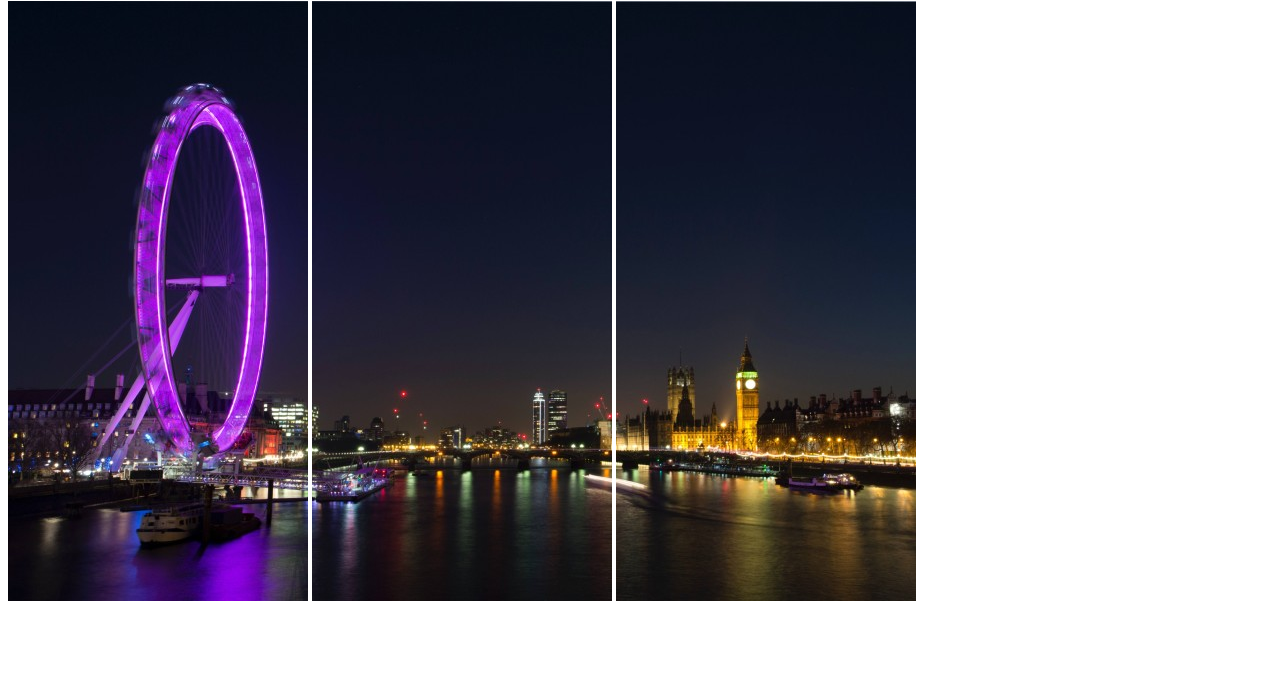
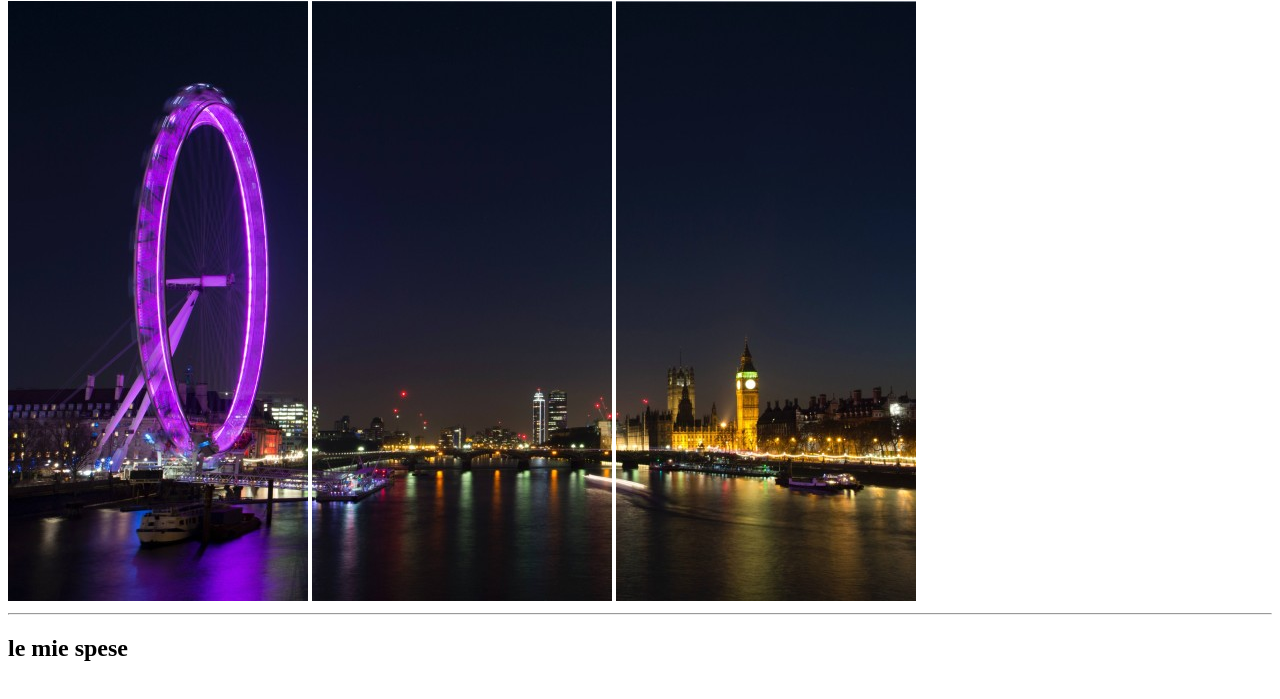
Before and after one commit to michele-debiasi/html-london-trip, a plain HTML site: page index.html in a window 1280 px wide. Shown: the part 79-778 px from the top of the page. Drawn offline with Linux system fonts and the light colour scheme.

Commit message:
add title2

```diff
--- a/index.html
+++ b/index.html
@@ -8,5 +8,7 @@
 <body>
  <h1> Il mio viaggio a Londra </h1>
  <img src="./sottocartella/imag-1.jpg" alt=""> <img src="./sottocartella/imag-2.jpg" alt=""> <img src="./sottocartella/imag-3.jpg" alt="">
+ <hr>
+ <h2> le mie spese </h2>
 </body>
 </html>
```
